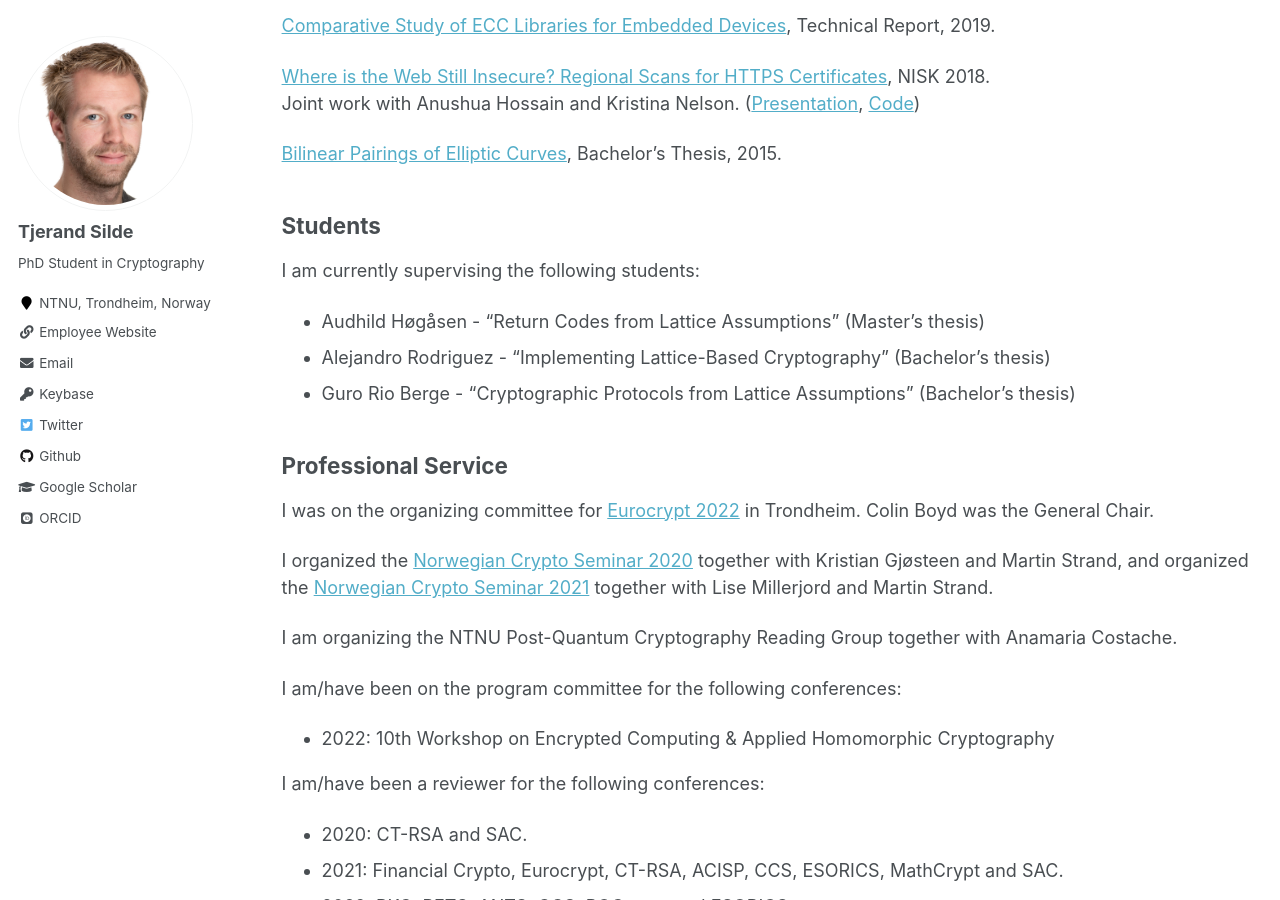
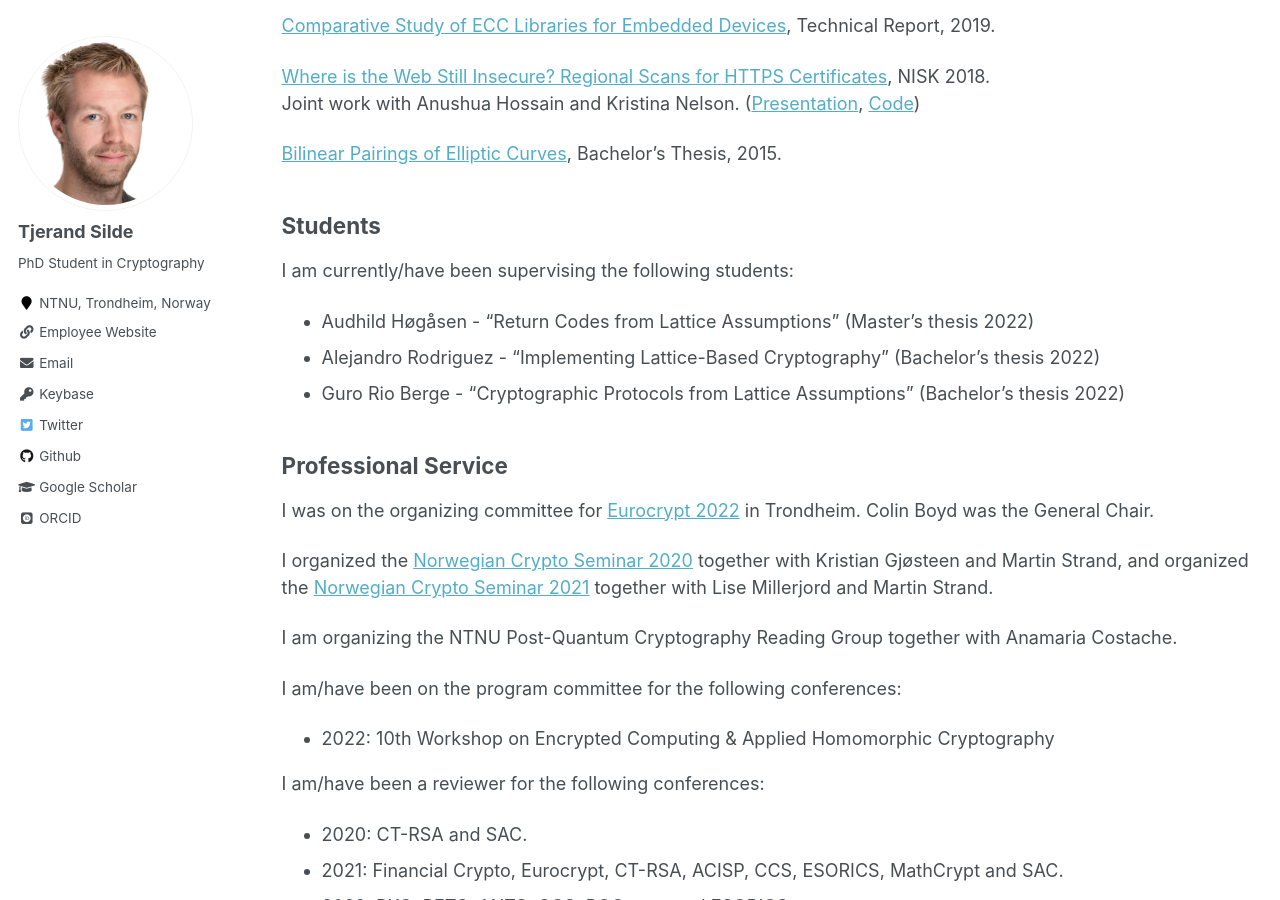
Before and after one commit to tjesi/tjesi.github.io, a Jekyll site: the page built from _pages/academic.md, in a window 1280 px wide and 900 px high, scrolled down 895 px. Built offline with Jekyll 4.4.1, drawn with Linux system fonts in a browser that asks for light colours; some web fonts are replaced.

Commit message:
Update academic.md

```diff
--- a/_pages/academic.md
+++ b/_pages/academic.md
@@ -42,10 +42,10 @@
 
 ## Students
 
-I am currently supervising the following students:
-- Audhild Høgåsen - "Return Codes from Lattice Assumptions" (Master's thesis)
-- Alejandro Rodriguez - "Implementing Lattice-Based Cryptography" (Bachelor's thesis)
-- Guro Rio Berge - "Cryptographic Protocols from Lattice Assumptions" (Bachelor's thesis)
+I am currently/have been supervising the following students:
+- Audhild Høgåsen - "Return Codes from Lattice Assumptions" (Master's thesis 2022)
+- Alejandro Rodriguez - "Implementing Lattice-Based Cryptography" (Bachelor's thesis 2022)
+- Guro Rio Berge - "Cryptographic Protocols from Lattice Assumptions" (Bachelor's thesis 2022)
 
 ## Professional Service
 I was on the organizing committee for [Eurocrypt 2022](https://eurocrypt.iacr.org/2022) in Trondheim. Colin Boyd was the General Chair.
```
